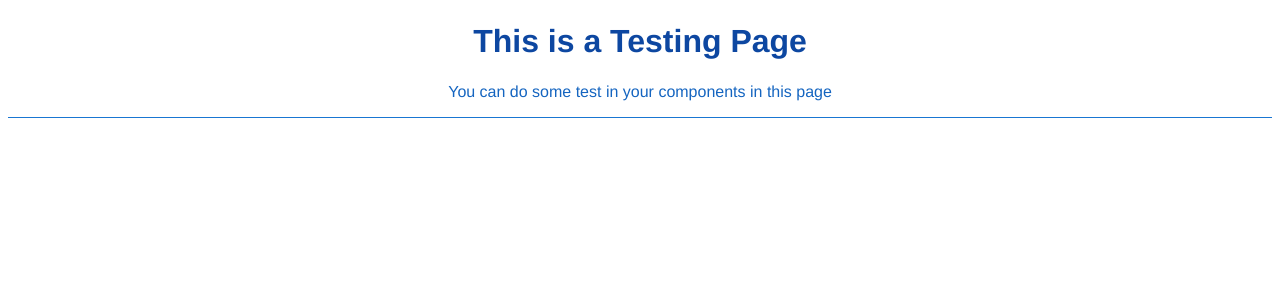
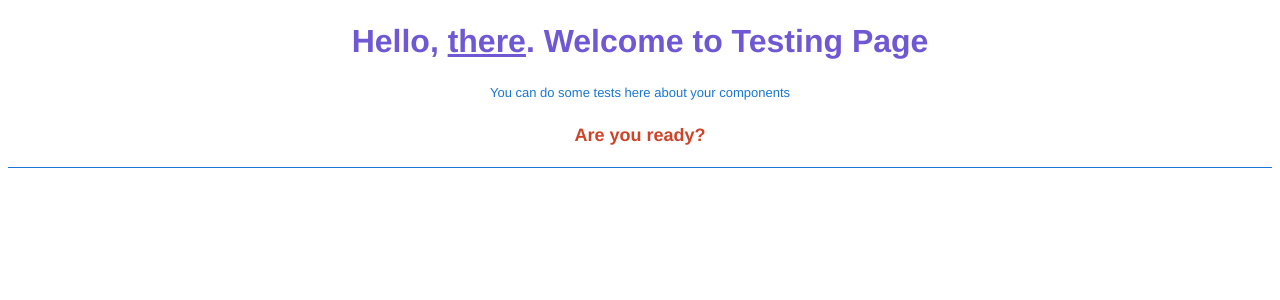
Before and after one commit to KevinZav/Punto-Venta, a Vue app: page /#/testing in a window 1280 px wide. Shown: the top 300 px of the page. Built offline with nearby package versions, Linux system fonts and the light colour scheme.

Commit message:
fix: change testing page

```diff
--- a/src/app/pages/testing/TestingPage.vue
+++ b/src/app/pages/testing/TestingPage.vue
@@ -1,33 +1,44 @@
 <template>
   <div class="container">
-    <h1>This is a Testing Page</h1>
-    <p>You can do some test in your components in this page</p>
+    <typography :variant="'h1'" :color="'purple'" :light="'500'">
+      Hello, <span class="text-underline">there</span>. Welcome to Testing Page
+    </typography>
+    <typography
+      :variant="'body-2'"
+      :color="'blue'"
+      :text="'You can do some tests here about your components'"></typography>
+      <typography
+        :variant="'body-1'"
+        :color="'red'"
+        :text="'Are you ready?'"
+        :fontBold="true"></typography>
     <hr>
   </div>
 </template>
 
 <script>
+import Typography from '@/app/shared/modules/components/Typography/Typography.vue'
+
 export default {
-  name: 'TestingPage'
+  name: 'TestingPage',
+  components: {
+    Typography
+  }
 }
 </script>
 
 <style lang="scss" scoped>
-@import '@/assets/styles/index.scss';
+@use '@/assets/styles/global/colors' as *;
 .container {
-  h1 {
-    color: $primary-blue-900;
-  }
-
-  p {
-    color: $primary-blue-800;
-  }
-
   hr {
     height: 1px;
 
     background: $primary-blue-700;
     border: none;
   }
+
+  .text-underline {
+    text-decoration: underline;
+  }
 }
 </style>
```
